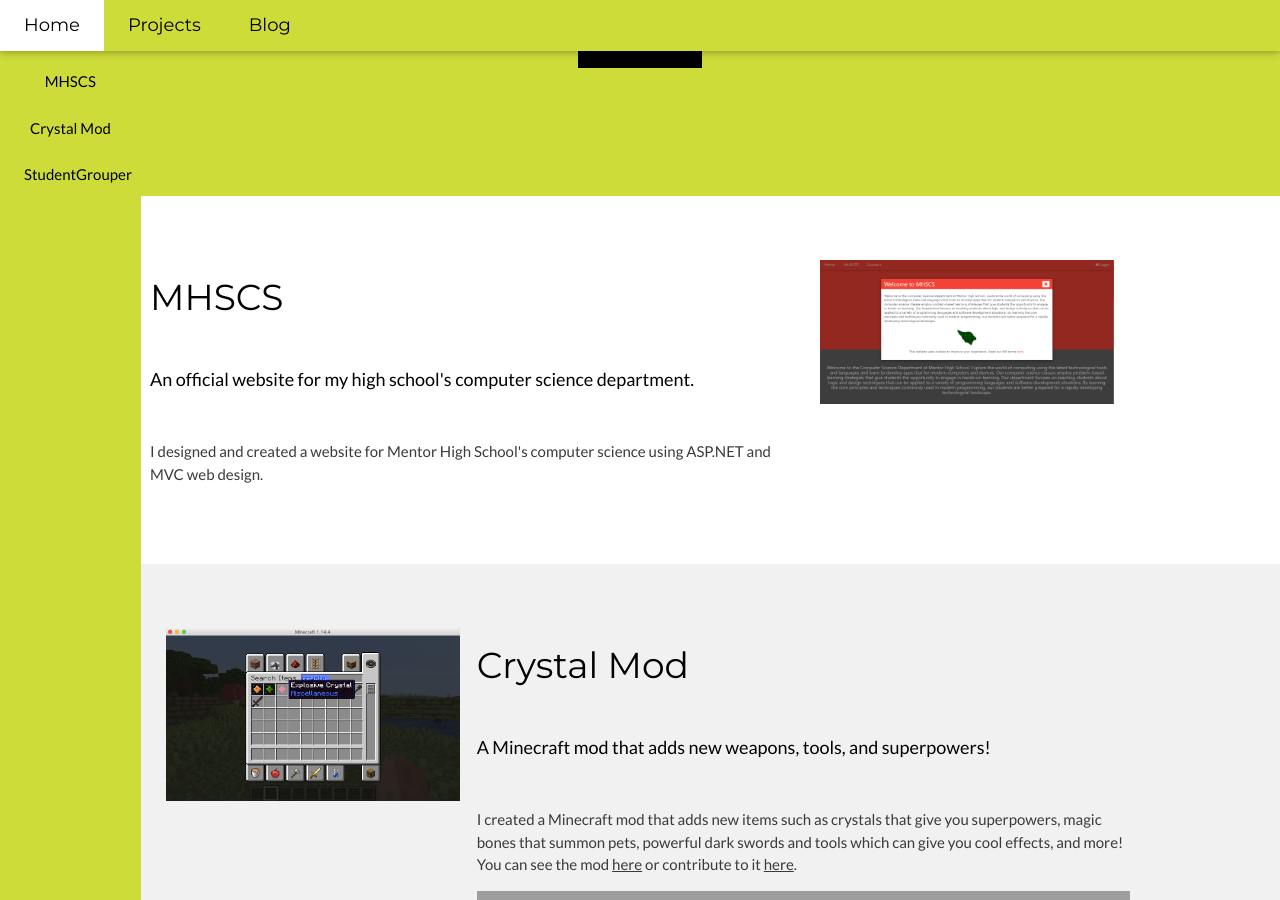
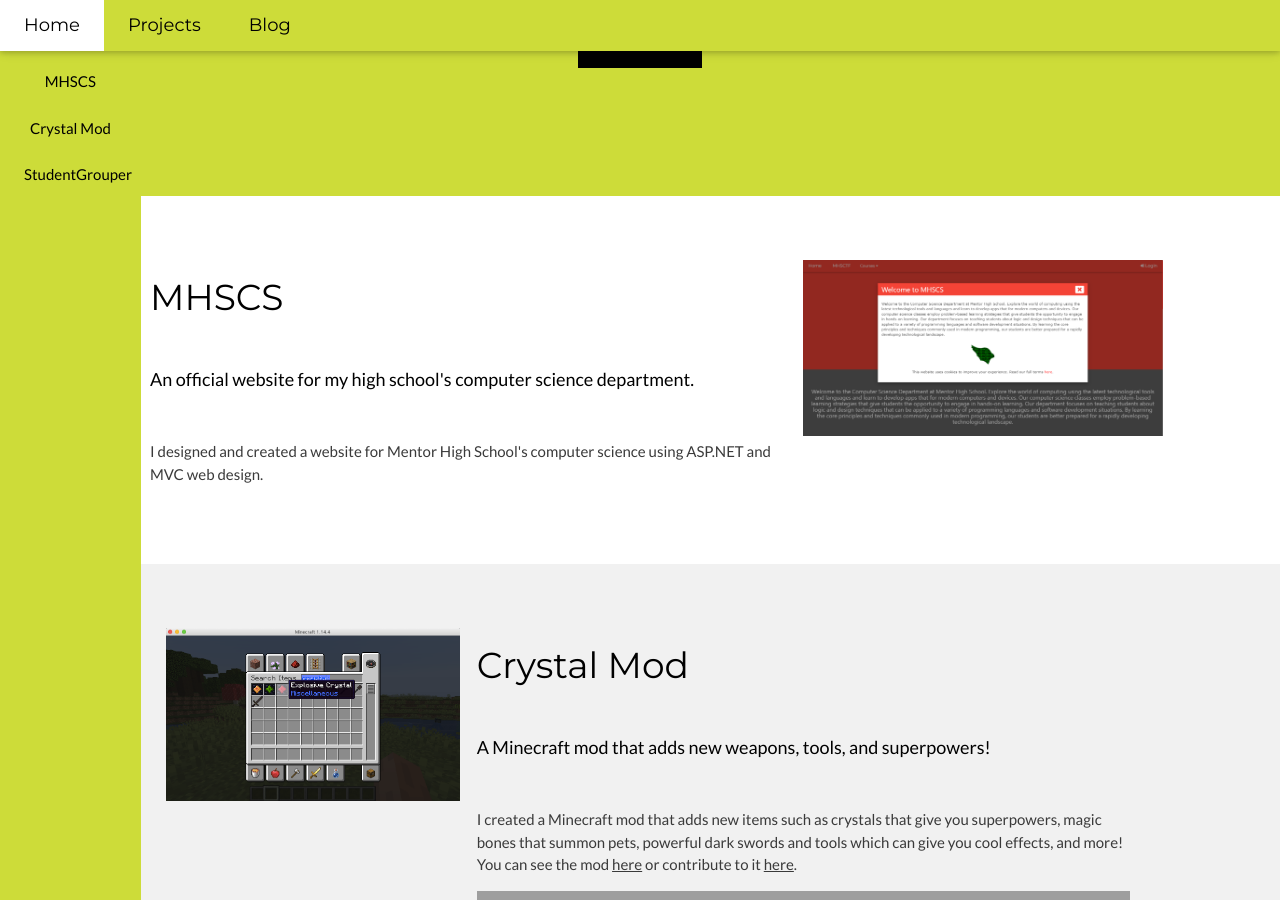
Before and after one commit to 0xmmalik/0xmmalik.github.io, a Jekyll site: the page projects/index.html, which Jekyll copies as it is, in a window 1280 px wide and 900 px high, scrolled down 323 px. Built offline with Jekyll 4.4.1, drawn with Linux system fonts in a browser that asks for light colours; grey boxes are pictures that could not be loaded.

Commit message:
made mhscs picture larger

```diff
--- a/projects/index.html
+++ b/projects/index.html
@@ -39,7 +39,7 @@
         </div>
 
         <div class="w3-third w3-center">
-            <img src="/img/mhscs.png" width="90%">
+            <img src="/img/mhscs.png" width="110%">
         </div>
     </div>
 </div>
```
